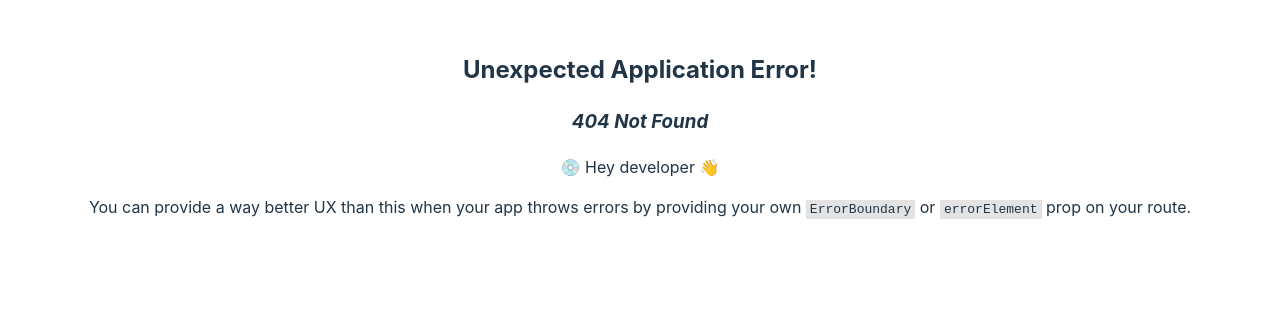
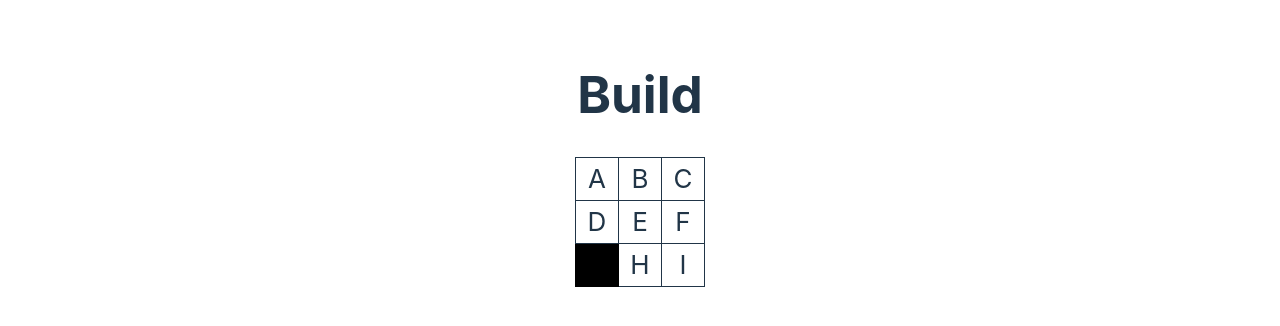
Before and after one commit to bencavins/crossbuild, a React (Vite) app in the folder frontend/crossbuild/: page /build in a window 1280 px wide. Before the commit this address had no page. Shown: the top 326 px of the page. Built offline with nearby package versions, Linux system fonts and the light colour scheme.

Commit message:
add simple dummy grid

```diff
--- /dev/null
+++ b/frontend/crossbuild/src/components/PuzzleBuilder.jsx
@@ -0,0 +1,25 @@
+import { useState } from "react"
+
+import SquareGrid from "./SquareGrid"
+
+const defaultPuzzle = {
+  'title': 'Default',
+  'grid': [
+    [0, 0, 0],
+    [0, 0, 0],
+    [0, 0, 0],
+  ],
+  'clues': {},
+  'answers': {},
+}
+
+export default function PuzzleBuilder() {
+  const [puzzle, setPuzzle] = useState(defaultPuzzle)
+
+  return (
+    <>
+      <h1>Build</h1>
+      <SquareGrid />
+    </>
+  )
+}
--- /dev/null
+++ b/frontend/crossbuild/src/components/SquareGrid.css
@@ -0,0 +1,18 @@
+.grid-container {
+  margin: auto;
+  overflow: auto;
+  border-collapse: collapse;
+}
+
+td {
+  width: 40px;
+  height: 40px;
+  border: 1px solid;
+  text-align: center;
+  font-size: 26px;
+}
+
+.black-cell {
+  color: black;
+  background-color: black;
+}
--- /dev/null
+++ b/frontend/crossbuild/src/components/SquareGrid.jsx
@@ -0,0 +1,25 @@
+import './SquareGrid.css'
+
+export default function SquareGrid() {
+  return (
+    <table className="grid-container">
+      <tbody>
+        <tr>
+          <td>A</td>
+          <td>B</td>
+          <td>C</td>
+        </tr>
+        <tr>
+          <td>D</td>
+          <td>E</td>
+          <td>F</td>
+        </tr>
+        <tr>
+          <td className='black-cell'>G</td>
+          <td>H</td>
+          <td>I</td>
+        </tr>
+      </tbody>
+    </table>
+  )
+}
--- a/frontend/crossbuild/src/routes.jsx
+++ b/frontend/crossbuild/src/routes.jsx
@@ -1,10 +1,15 @@
 import App from "./App"
+import PuzzleBuilder from "./components/PuzzleBuilder.jsx"
 
 const routes = [
   {
     path: '/',
     element: <App />
   },
+  {
+    path: '/build',
+    element: <PuzzleBuilder />
+  }
 ]
 
 export default routes
```
